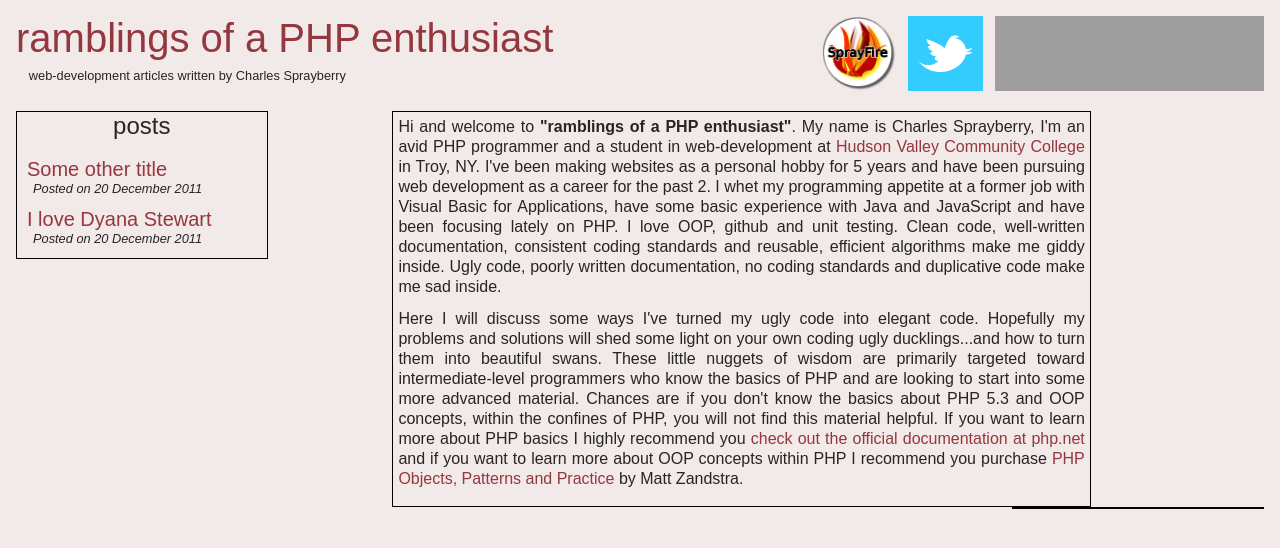
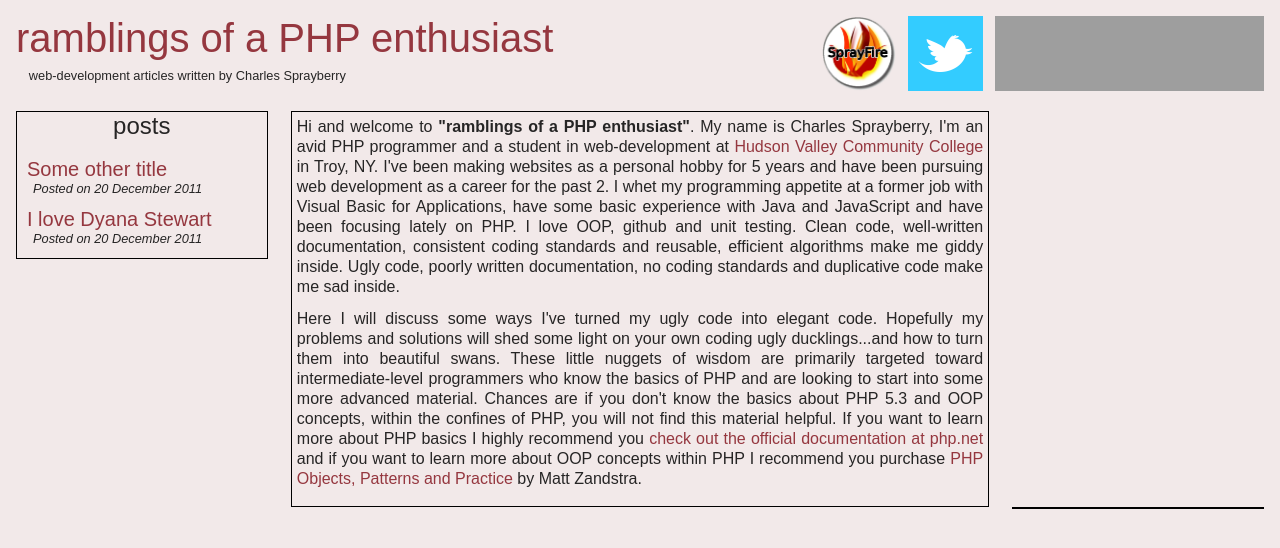
Before and after one commit to cspray/archived-blog, a Jekyll site: the page built from index.html, in a window 1280 px wide. Shown: the top 548 px of the page. Built offline with Jekyll 4.4.1, drawn with Linux system fonts in a browser that asks for light colours; grey boxes are pictures that could not be loaded.

Commit message:
UPD another attempt to center the main content

```diff
--- a/_layouts/default.html
+++ b/_layouts/default.html
@@ -52,7 +52,7 @@
 	                </div>
                 </div>
 
-                <div id="main-content" class="float-left">
+                <div id="main-content">
 	                {{ content }}
                 </div>
 
--- a/style.css
+++ b/style.css
@@ -31,8 +31,7 @@ body {
 }
 
 #main-content {
-	margin-left: 10%;
-	margin-right: 10%;
+	margin: 0 auto;
 	width: 55%;
 	padding: 5px;
 	border: 1px solid black;
```
